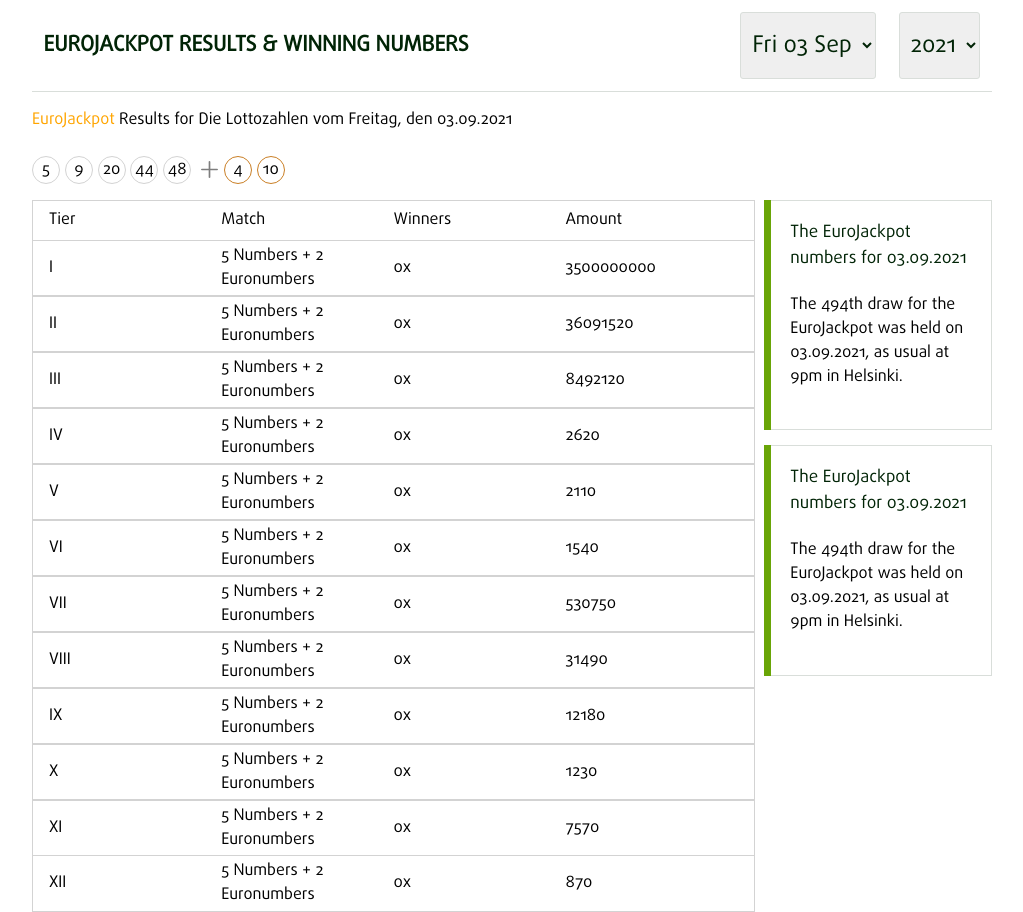
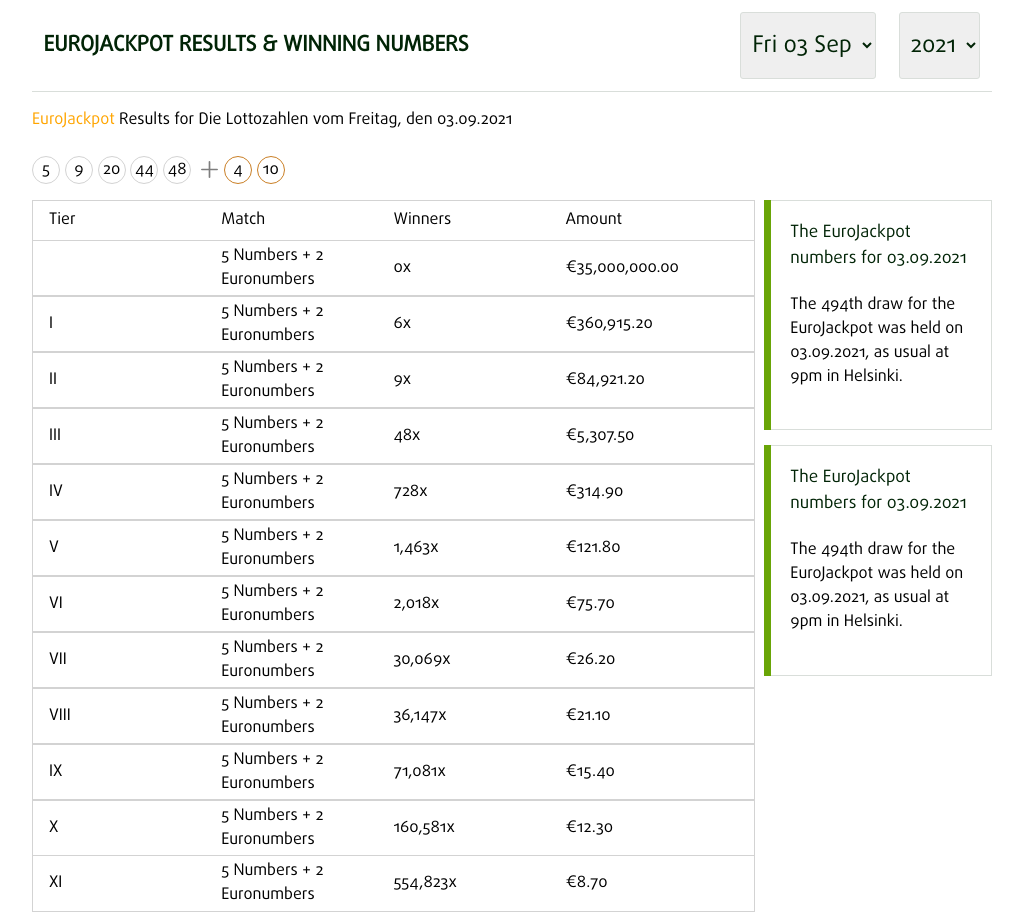
Before and after one commit to mihailgaberov/eurojackpot, a React (Create React App) app: page / in a window 1280 px wide. Shown: the whole page, without its empty margins (128-1151 px from the left). Built offline with nearby package versions, Linux system fonts and the light colour scheme.

Commit message:
:sparkles: Added formatting helpers for winners and currency.

```diff
--- a/src/App.tsx
+++ b/src/App.tsx
@@ -7,30 +7,11 @@
 import OddsRow from "./components/OddsRow";
 import { MainContainer, MessageCardsContainer, OddsContainer } from "./styles/main";
 import MessageCard from "./components/MessageCard";
-import { mapArabicToRomanNumbers } from "./helpers";
+import { formatCurrency, formatNumber, JackpotData, mapArabicToRomanNumbers, sortOddsByPrize } from "./helpers";
 
-interface JackpotData {
-  last: {
-    date: {
-      full: string;
-    },
-    numbers: number[];
-    euroNumbers: number[];
-    odds: {
-    rank: {
-      winners: number;
-      specialPrize: number;
-      prize: number;
-    }
-    }
-  };
-  next: {};
-}
 
 function App() {
   const [data, setData] = useState<JackpotData>();
-
-  console.log('>>> data: ', data)
 
   useEffect(() => {
     const getData = () => {
@@ -56,25 +37,20 @@
       <GlobalStyle />
       <Header />
       {data && <>
-        <TitleRow date={data.last.date.full} />
-        <Numbers regularNumbers={[
-          5,
-          9,
-          20,
-          44,
-          48
-        ]} euroNumbers={[4, 10]} />
+        <TitleRow date={data?.last.date.full} />
+        <Numbers regularNumbers={data?.last.numbers} euroNumbers={data?.last.euroNumbers} />
         <MainContainer>
           <OddsContainer>
-            <OddsRow tier={'Tier'} match={'Match'} winners={'Winners'} amount={'Amount'} isTitle={true} />
-            {Object.values(data.last.odds).map((odd, idx) => {
-              if (idx !== 0) {
-                return <OddsRow key={idx}
-                                tier={mapArabicToRomanNumbers.get(String(idx))}
-                                match={'5 Numbers + 2 Euronumbers'}
-                                winners={'0x'}
-                                amount={odd.prize.toString()} />
+            <OddsRow tier='Tier' match='Match' winners='Winners' amount='Amount' isTitle={true} />
+            {sortOddsByPrize(Object.values(data?.last.odds)).map((odd, idx) => {
+              if (odd.prize === 0) {
+                return '';
               }
+              return <OddsRow key={idx}
+                              tier={mapArabicToRomanNumbers.get(String(idx))}
+                              match={'5 Numbers + 2 Euronumbers'}
+                              winners={formatNumber(odd.winners).toString()}
+                              amount={formatCurrency(odd.prize).toString()} />
             })}
           </OddsContainer>
           <MessageCardsContainer>
--- a/src/components/OddsRow/index.tsx
+++ b/src/components/OddsRow/index.tsx
@@ -14,7 +14,7 @@
     <Container isTitle={isTitle}>
       <div>{tier}</div>
       <div>{match}</div>
-      <div>{winners}</div>
+      <div>{winners}{!isTitle? 'x' : ''}</div>
       <div>{amount}</div>
     </Container>
   );
--- a/src/helpers.ts
+++ b/src/helpers.ts
@@ -12,3 +12,53 @@
   ['11', 'XI'],
   ['12', 'XII'],
 ]);
+
+
+export const formatNumber = (arg: number): string => {
+  return new Intl.NumberFormat('en-US').format(arg);
+};
+
+export const formatCurrency = (arg: number): string => {
+  return new Intl.NumberFormat('en-US', {
+    style: 'currency',
+    currency: 'EUR'
+  }).format(arg / 100);
+};
+
+export interface Odd {
+  winners: number;
+  specialPrize: number;
+  prize: number;
+}
+
+export const sortOddsByPrize = (odds: Odd[]) => {
+  return odds.sort(function (a, b) {
+    if (a.prize > b.prize) {
+      return 1;
+    }
+    if (a.prize < b.prize) {
+      return -1;
+    }
+    return 0;
+  }).reverse();
+}
+
+export interface JackpotData {
+  last: {
+    date: {
+      full: string;
+    };
+    numbers: number[];
+    euroNumbers: number[];
+    odds: Odd[];
+    closingDate: string;
+    lateClosingDate: string;
+    drawingDate: string;
+  };
+  next: {};
+}
+
+
+export const getCurrentDate = (data: JackpotData) => {
+  return data.last.closingDate.split(',')[0];
+}
```
Also changed, not shown: public/data.json (line endings or trailing spaces).
